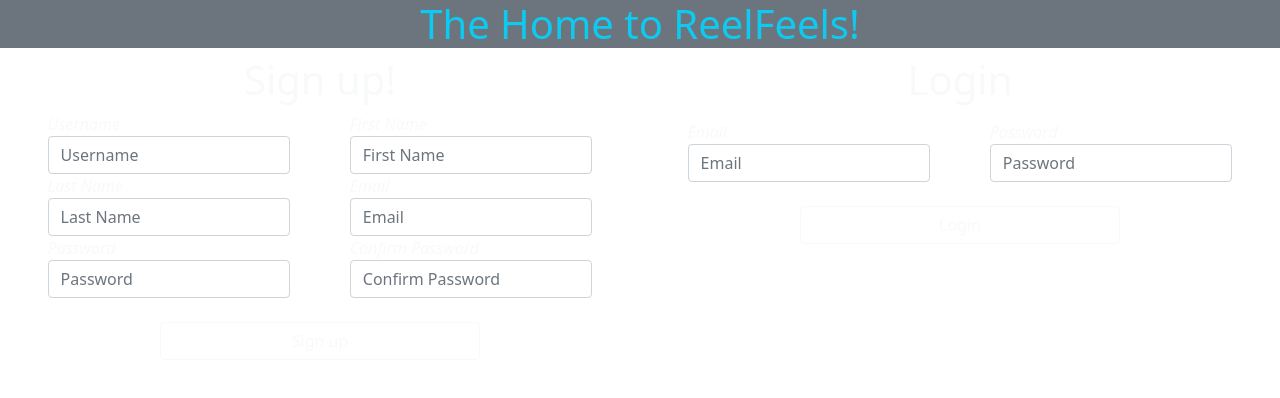
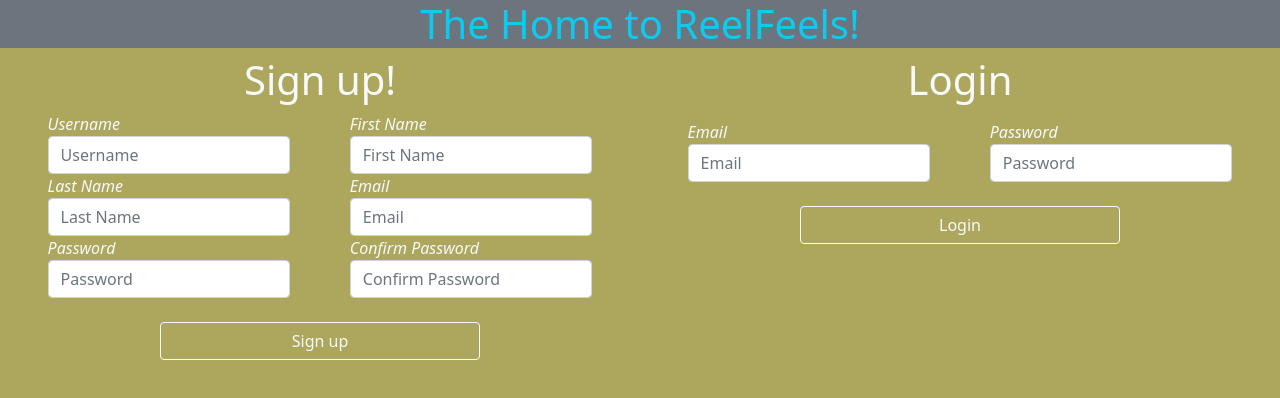
Before and after one commit to Samuelhugh/MovieProject, a React (Create React App) app in the folder client/: page /register in a window 1280 px wide. Shown: the top 398 px of the page. Built offline with nearby package versions, Linux system fonts and the light colour scheme.

Commit message:
Refactoring

```diff
--- a/client/src/App.css
+++ b/client/src/App.css
@@ -1,10 +1,15 @@
 .App {
   text-align: center;
 }
-
-.headerBg {
+body {
+  background-color: #ada65cfc;
+}
+/* .backgroundColor {
+  background-color: #d7fdf89c;
+} */
+/* .headerBg {
   background-color: #331270;
-}
+} */
 
 .textLine {
   text-decoration-line: overline;
```
